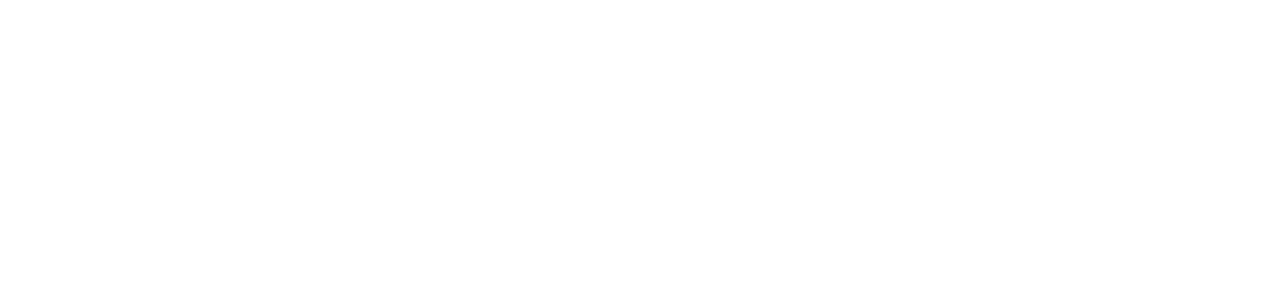
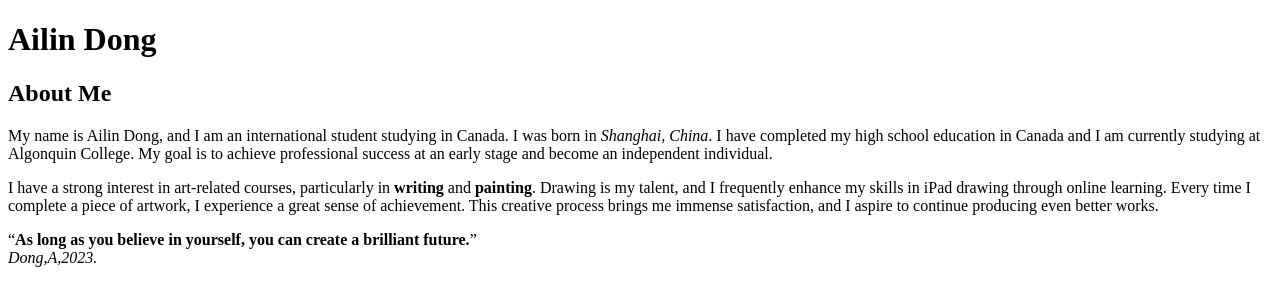
Before and after one commit to dong0069/dong0069.github.io, a plain HTML site: page html-assignment/index.html in a window 1280 px wide. Drawn offline with Linux system fonts and the light colour scheme.

Commit message:
assignment

```diff
--- a/html-assignment/index.html
+++ b/html-assignment/index.html
@@ -4,9 +4,20 @@
     <meta charset="UTF-8">
     <meta http-equiv="X-UA-Compatible" content="IE=edge">
     <meta name="viewport" content="width=device-width, initial-scale=1.0">
-    <title>HTML Assignment</title>
+    <title>Ailin Dong</title>
 </head>
 <body>
+<h1>Ailin Dong</h1>
+<h2>About Me</h2>
+<p>My name is Ailin Dong, and I am an international student studying in Canada. I was born in <em>Shanghai, China</em>. I have completed my high school education in Canada and I am currently studying at Algonquin College. My goal is to achieve professional success at an early stage and become an independent individual.
+</p>
+<p>I have a strong interest in art-related courses, particularly in <strong>writing</strong> and <strong>painting</strong>. Drawing is my talent, and I frequently enhance my skills in iPad drawing through online learning. Every time I complete a piece of artwork, I experience a great sense of achievement. This creative process brings me immense satisfaction, and I aspire to continue producing even better works.
+</p>
+<q><b>As long as you believe in yourself, you can create a brilliant future.</b></q>
+<footer><cite>Dong,A,2023.</cite></footer>
+
+
+
 
 </body>
 </html>
```
